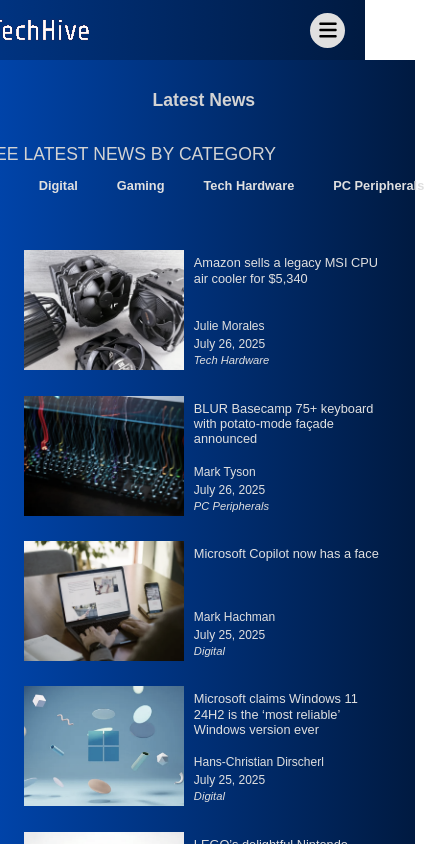
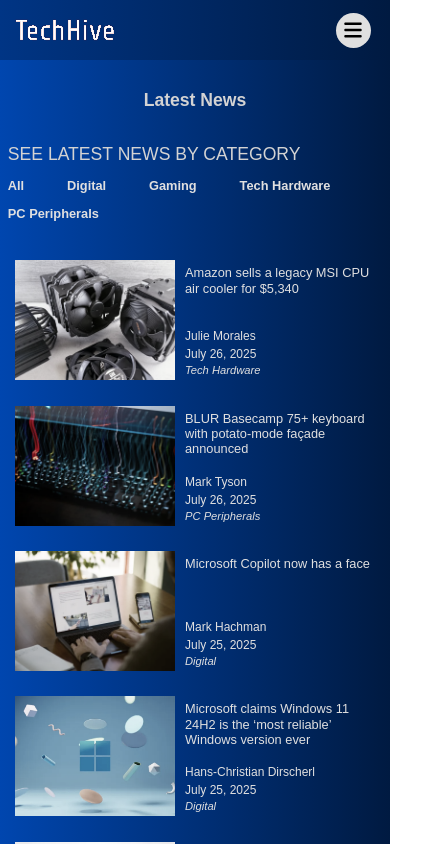
Before and after one commit to Alex-B012/techHive2, a React (Create React App) app: page /news in a window 390 px wide. Shown: the top 844 px of the page, 424 px wide, since content can reach past the window. Built offline with nearby package versions, Linux system fonts and the light colour scheme; a web font is replaced by a local one.

Commit message:
newsCat navigation - completed

```diff
--- a/src/pages/NewsCategoryPage/NewsCategoryPage.tsx
+++ b/src/pages/NewsCategoryPage/NewsCategoryPage.tsx
@@ -1,4 +1,4 @@
-import NewCategoryCards from '../NewsList/NewsListArea/NewCategoryCards/NewCategoryCards'
+import NewCategoryCards from '../NewsList/NewsListArea/NewCategoryCards/NewsCategoryCards'
 import './newsCategoryPage.css'
 import { news_data, newsCategories_info } from "../../data/news"
 import { useCallback, useEffect, useState } from 'react';
--- a/src/pages/NewsCategoryPage/newsCategoryPage.css
+++ b/src/pages/NewsCategoryPage/newsCategoryPage.css
@@ -2,7 +2,7 @@
    display: grid;
    grid-area: page;
    grid-template-columns: 10vw 1fr;
-   place-items: center;
+   align-items: start;
    font-family: "Tomorrow", Arial, Helvetica, sans-serif;
    background: linear-gradient(90deg, var(--mobileMenu-bg-color) 0%, var(--header-bg-color)100%);
 }
--- a/src/pages/NewsList/NewsListArea/NewCategoryCards/NewCategoryCards.tsx
+++ /dev/null
@@ -1,22 +0,0 @@
-import { NewsItem } from '../../../../types/newsPanel';
-import { prepareNewsCards } from '../../../../utils/arrayFuncs';
-import './newCategoryCards.css'
-import NewsCategoryCard from './NewsCategoryCard/NewsCategoryCard';
-
-interface NewCategoryCardsProp {
-   data: NewsItem[];
-}
-
-function NewCategoryCards({ data }: NewCategoryCardsProp) {
-   const newsForDisplay = prepareNewsCards(data);
-
-   return (
-      <div className='newCategoryCards__container'>
-         {newsForDisplay && newsForDisplay.map((item) => (
-            <NewsCategoryCard data={item} key={item.id} />
-         ))}
-      </div>
-   )
-}
-
-export default NewCategoryCards
--- /dev/null
+++ b/src/pages/NewsList/NewsListArea/NewCategoryCards/NewsCategoryCards.tsx
@@ -0,0 +1,47 @@
+import { useEffect, useRef, useState } from 'react';
+import { NewsItem } from '../../../../types/newsPanel';
+import { prepareNewsCards } from '../../../../utils/arrayFuncs';
+import './newsCategoryCards.css'
+import NewsCategoryCard from './NewsCategoryCard/NewsCategoryCard';
+
+interface NewsCategoryCardsProp {
+   data: NewsItem[];
+}
+
+function NewsCategoryCards({ data }: NewsCategoryCardsProp) {
+   const containerRef = useRef<HTMLDivElement>(null);
+   const [rowsCount, setRowsCount] = useState<number>(0);
+   const [newsForDisplay, setNewsForDisplay] = useState<NewsItem[]>([]);
+   const [height, setHeight] = useState<number>(160);
+
+   useEffect(() => {
+      const preparedNews = prepareNewsCards(data);
+      setNewsForDisplay(preparedNews);
+      setRowsCount(preparedNews.length);
+   }, [data]);
+
+   useEffect(() => {
+      setRowsCount(newsForDisplay.length);
+      if (containerRef.current) {
+         const newGridTemplate = `repeat(${rowsCount}, ${height})`;
+         containerRef.current.style.setProperty('grid-template-rows', newGridTemplate);
+      }
+   }, [rowsCount, newsForDisplay, height]);
+
+
+
+   return (
+      <div className='newsCategoryCards__container'
+         ref={containerRef} style={{
+            // display: 'grid',
+            gridTemplateRows: `repeat(${rowsCount}, ${height})`,
+            // gap: '1rem'
+         }}>
+         {newsForDisplay && newsForDisplay.map((item) => (
+            <NewsCategoryCard data={item} key={item.id} />
+         ))}
+      </div>
+   )
+}
+
+export default NewsCategoryCards
--- a/src/pages/NewsList/NewsListArea/NewCategoryCards/newCategoryCards.css
+++ b/src/pages/NewsList/NewsListArea/NewCategoryCards/newsCategoryCards.css
@@ -1,4 +1,4 @@
-.newCategoryCards__container {
+.newsCategoryCards__container {
    display: grid;
    grid-template-rows: repeat(6, minmax(100px, 160px));
    grid-template-columns: 1fr;
@@ -8,40 +8,42 @@
 }
 
 @media screen and (max-width: 1200px) {
-   .newCategoryCards__container {
+   .newsCategoryCards__container {
       grid-template-rows: repeat(6, minmax(100px, 140px));
-      padding: 60px 0 0;
+      padding: 55px 0 0;
    }
 }
 
 @media screen and (max-width: 1000px) {
-   .newCategoryCards__container {
+   .newsCategoryCards__container {
       grid-template-rows: repeat(6, minmax(100px, 120px));
-      padding: 50px 0 0;
+      padding: 45px 0 0;
    }
 }
 
 @media screen and (max-width: 800px) {
-   .newCategoryCards__container {
+   .newsCategoryCards__container {
       grid-template-rows: repeat(6, 120px);
+      padding: 35px 0 0;
    }
 }
 
 @media screen and (max-width: 500px) {
-   .newCategoryCards__container {
+   .newsCategoryCards__container {
       grid-template-rows: repeat(6, 100px);
+      padding: 25px 0 0;
    }
 }
 
 @media screen and (max-width: 450px) {
-   .newCategoryCards__container {
+   .newsCategoryCards__container {
       grid-template-rows: repeat(6, 100px);
       row-gap: 3vh;
    }
 }
 
 @media screen and (max-width: 400px) {
-   .newCategoryCards__container {
+   .newsCategoryCards__container {
       grid-template-rows: repeat(6, 120px);
       row-gap: 3vh;
    }
--- a/src/pages/NewsList/NewsListArea/NewsListArea.tsx
+++ b/src/pages/NewsList/NewsListArea/NewsListArea.tsx
@@ -6,7 +6,7 @@
 } from "../../../data/news";
 import NewsCategoryBtns from "../components/NewsCategoryBtns/NewsCategoryBtns";
 import { NewsPageIntro } from "../../../types/news";
-import NewCategoryCards from "./NewCategoryCards/NewCategoryCards";
+import NewCategoryCards from "./NewCategoryCards/NewsCategoryCards";
 
 interface NewsListAreaProp {
    intro: NewsPageIntro;
--- a/src/pages/NewsList/NewsListArea/newsListArea.css
+++ b/src/pages/NewsList/NewsListArea/newsListArea.css
@@ -1,6 +1,7 @@
 .newsListArea__container {
    display: grid;
    padding-top: 3vh;
+   align-items: start;
 }
 
 @media screen and (max-width: 1200px) {
--- a/src/pages/NewsList/components/NewsCategoryBtn/newsCategoryBtn.css
+++ b/src/pages/NewsList/components/NewsCategoryBtn/newsCategoryBtn.css
@@ -1,10 +1,14 @@
 .newsCategoryBtn__link {
    max-width: auto;
    display: flex;
-   flex-basis: calc(100%/5.1);
    text-decoration: none;
    transition: all 2s;
    white-space: nowrap;
+   margin-right: 2vw;
+}
+
+.newsCategoryBtn__link:last-child {
+   margin-right: 0;
 }
 
 .newsCategoryBtn__link:hover {
@@ -39,3 +43,15 @@
       font-size: 0.8em
    }
 }
+
+@media screen and (max-width: 800px) {
+   .newsCategoryBtn__link {
+      margin-right: 4vw;
+   }
+}
+
+@media screen and (max-width: 400px) {
+   .newsCategoryBtn__link {
+      margin-right: 1vw;
+   }
+}
--- a/src/pages/NewsList/components/NewsCategoryBtns/NewsCategoryBtns.tsx
+++ b/src/pages/NewsList/components/NewsCategoryBtns/NewsCategoryBtns.tsx
@@ -13,7 +13,6 @@
 function NewsCategoryBtns({
    title,
    existing_categories,
-   allCategories = false,
    showAll = false,
 }: NewsCategoryBtnsProp) {
 
--- a/src/pages/NewsList/components/NewsCategoryBtns/newsCategoryBtns.css
+++ b/src/pages/NewsList/components/NewsCategoryBtns/newsCategoryBtns.css
@@ -8,21 +8,11 @@
 }
 
 .newsListCategotyBtns__btnsList {
-   max-width: 400px;
-   display: grid;
-   grid-template-columns: 54px 66px 126px 123px;
-   grid-template-rows: 24px;
-   align-items: start;
-   column-gap: 2vw;
-}
-
-.newsListCategotyBtns__btnsList {
    max-width: 500px;
    display: flex;
    flex-direction: row;
+   flex-flow: row wrap;
 }
-
-
 
 @media screen and (max-width: 1200px) {
    .newsCategoryBtns__title {
@@ -45,6 +35,10 @@
 }
 
 @media screen and (max-width: 400px) {
+   .newsCategoryBtns__container {
+      padding-bottom: 35px;
+   }
+
    .newsCategoryBtns__title {
       font-size: 1.1em;
    }
--- a/src/pages/NewsPage/NewsPage.tsx
+++ b/src/pages/NewsPage/NewsPage.tsx
@@ -42,6 +42,7 @@
          console.error('Error fetching news:', error);
       }
    }, [newsId, newsCategory]);
+
    useEffect(() => {
       if (newsId && newsCategory) {
          fetchNews();
```
